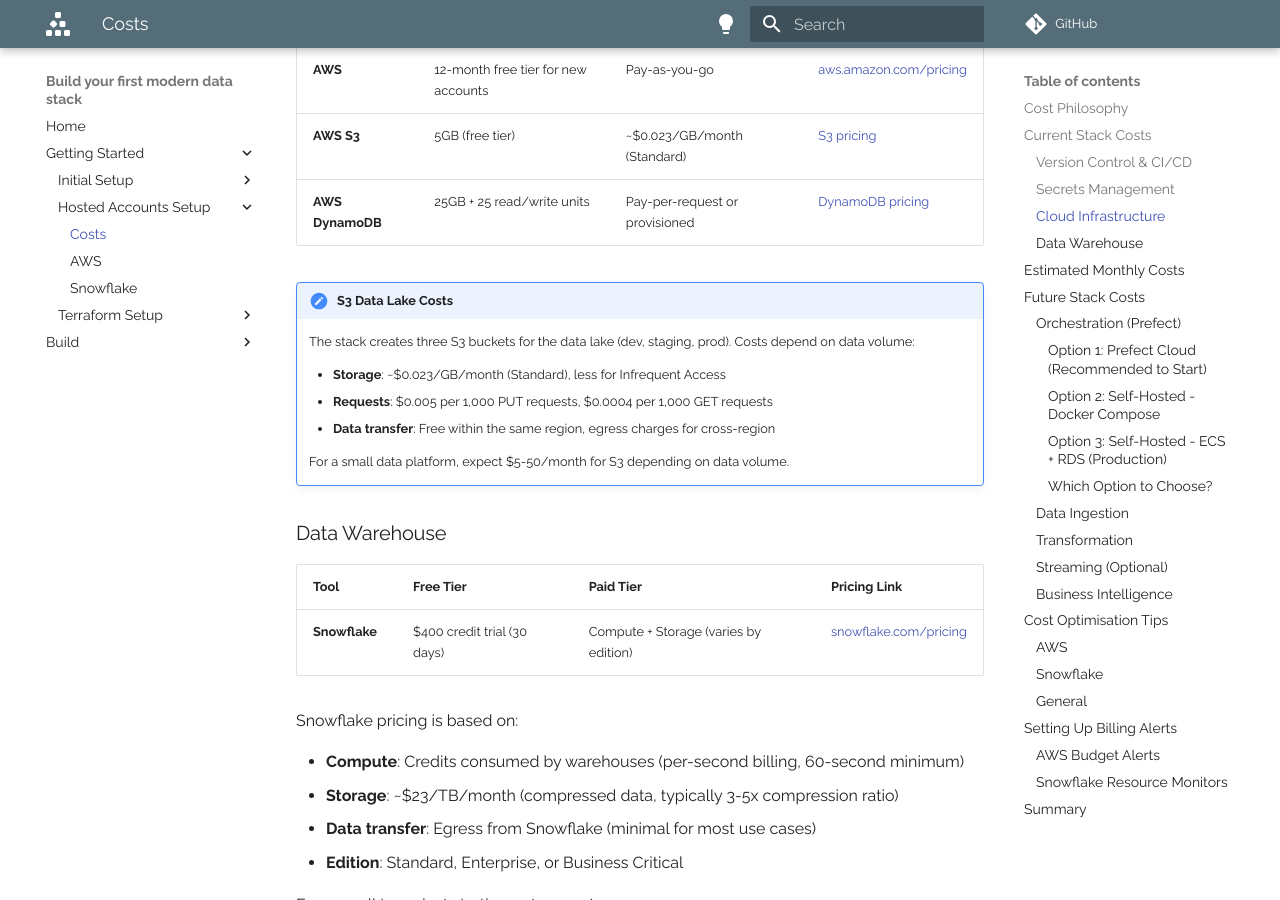
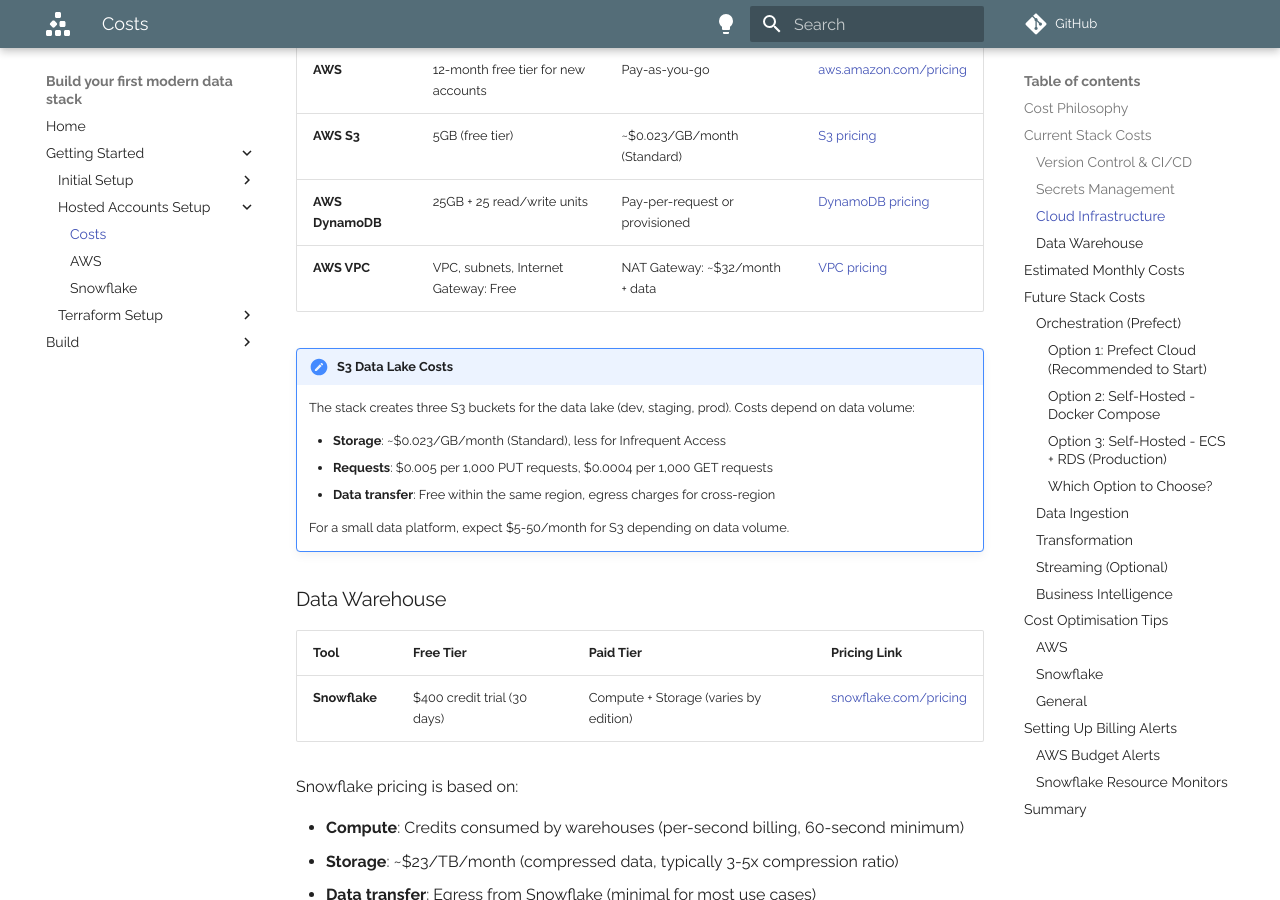
Before and after one commit to glsdown/modern-data-stack-build, an MkDocs documentation site: the page built from docs/getting-started/account-setup/costs.md, in a window 1280 px wide and 900 px high, scrolled down 1581 px. Built offline with MkDocs 1.6.1 and Material for MkDocs 9.7.7, drawn with Linux system fonts in a browser that asks for light colours; comment, search, counter and statistics services are not loaded; some of the changed text lies outside the part shown.

Commit message:
Add vpc setup

```diff
--- a/docs/getting-started/account-setup/costs.md
+++ b/docs/getting-started/account-setup/costs.md
@@ -49,6 +49,7 @@
 | **AWS** | 12-month free tier for new accounts | Pay-as-you-go | [aws.amazon.com/pricing](https://aws.amazon.com/pricing/) |
 | **AWS S3** | 5GB (free tier) | ~$0.023/GB/month (Standard) | [S3 pricing](https://aws.amazon.com/s3/pricing/) |
 | **AWS DynamoDB** | 25GB + 25 read/write units | Pay-per-request or provisioned | [DynamoDB pricing](https://aws.amazon.com/dynamodb/pricing/) |
+| **AWS VPC** | VPC, subnets, Internet Gateway: Free | NAT Gateway: ~$32/month + data | [VPC pricing](https://aws.amazon.com/vpc/pricing/) |
 
 !!! note "S3 Data Lake Costs"
     The stack creates three S3 buckets for the data lake (dev, staging, prod). Costs depend on data volume:
@@ -97,6 +98,7 @@
 | 1Password Teams | $20/month | $20/month | Up to 10 users |
 | AWS (Terraform state) | $1/month | $5/month | S3 + DynamoDB minimal usage |
 | AWS (S3 Data Lake) | $5/month | $50/month | 3 buckets (dev, staging, prod) |
+| AWS (VPC) | $0/month | $35/month | Optional - only if running ECS/EC2 |
 | AWS Secrets Manager | $2/month | $10/month | 5-25 secrets |
 | Snowflake | $50/month | $300/month | Depends heavily on usage |
 | **Total** | **~$90/month** | **~$405/month** | |
```
Also changed, not shown: 4 other files.
